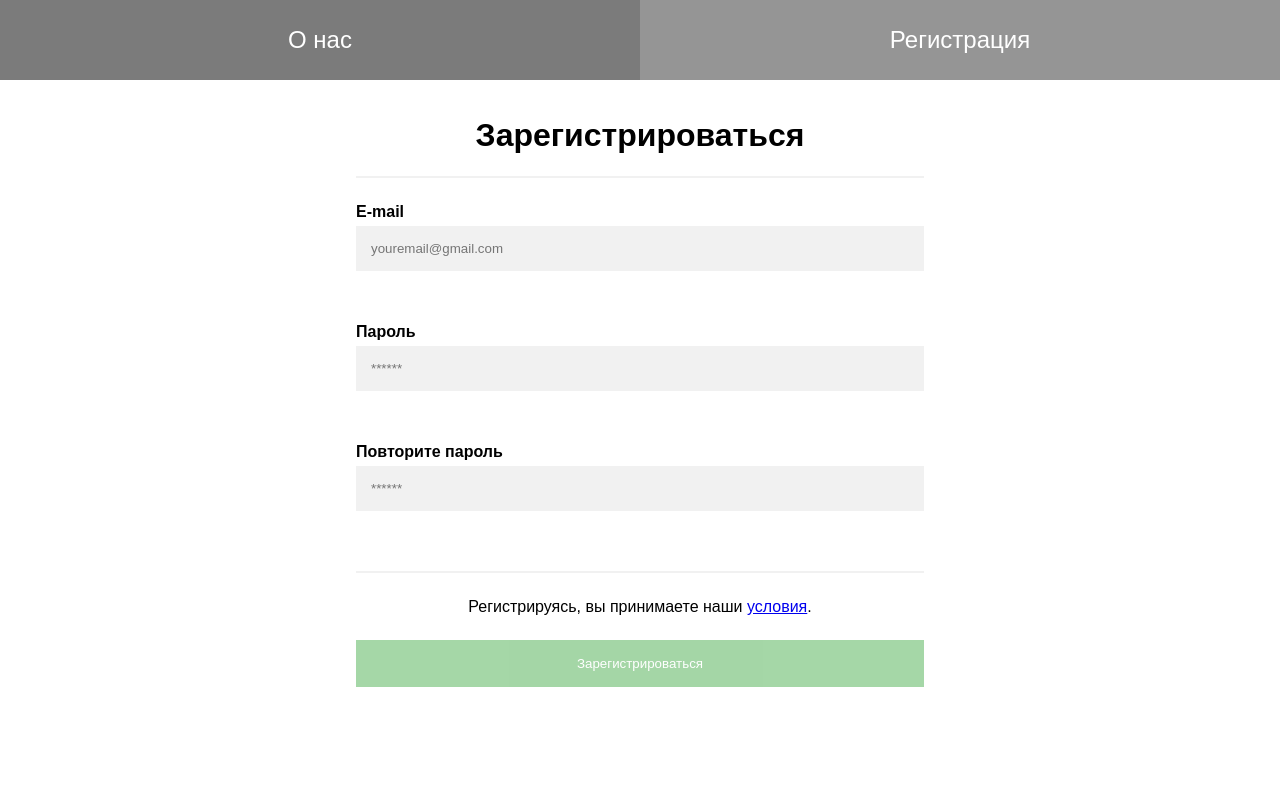
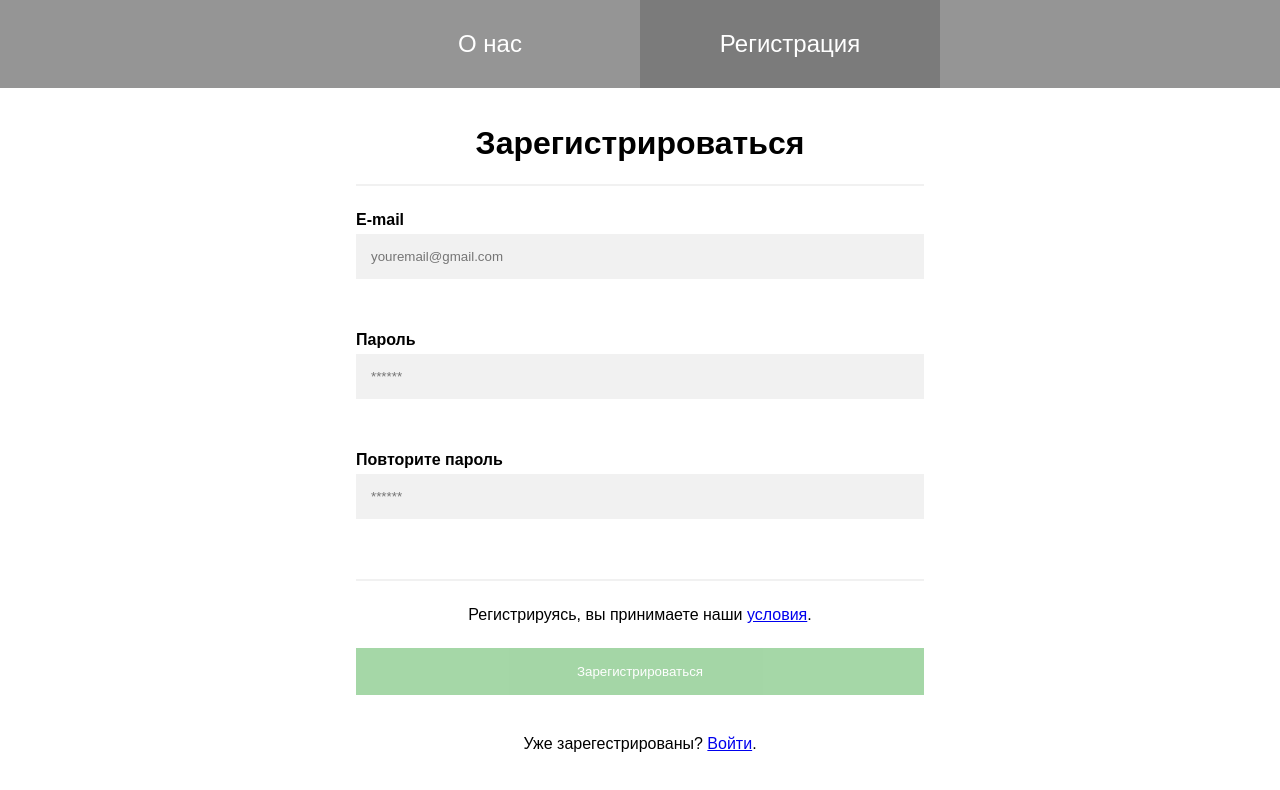
Before and after one commit to Arman-Front/test-registration, a Vue app: page /registration in a window 1280 px wide. Shown: the top 790 px of the page. Built offline with nearby package versions, Linux system fonts and the light colour scheme.

Commit message:
add vue-router & connected vew-resource

```diff
--- a/package.json
+++ b/package.json
@@ -10,6 +10,7 @@
   "dependencies": {
     "core-js": "^3.4.4",
     "vue": "^2.6.10",
+    "vue-resource": "^1.5.1",
     "vue-router": "^3.1.4",
     "vuelidate": "^0.7.4"
   },
--- a/public/main.css
+++ b/public/main.css
@@ -17,20 +17,27 @@ body {
     text-align: center;
     font-size: 24px;
     display: flex;
-    line-height: 80px;
+    justify-content: center;
 }
 
 .navigate_links a {
     text-decoration: none;
     color: #fff;
-    width: 50%;
+    display: flex;
+    justify-content: center;
+    padding: 30px 0;
 }
 
 .navigate_links a:hover {
-    background: #7b7b7b;
+    background: #8c8c8c;
 }
 
-.navbar_element:active {
+.navbar_element {
+    list-style-type: none;
+    width: 300px;
+}
+
+.navbar_element.active {
     background: #7b7b7b;
 }
 
--- a/src/App.vue
+++ b/src/App.vue
@@ -2,8 +2,12 @@
   <div class="container>">
     <div class="navigate">
       <div class="navigate_links">
-        <router-link class="navbar_element" to="/">О нас</router-link>
-        <router-link class="navbar_element" :to="'/registration'">Регистрация</router-link>
+        <router-link tag="li" class="navbar_element" exact to="/" active-class="active">
+          <a>О нас</a>
+        </router-link>
+        <router-link tag="li" class="navbar_element" :to="'/registration'" active-class="active">
+          <a>Регистрация</a>
+        </router-link>
       </div>
     </div>
 
--- a/src/pages/Registration.vue
+++ b/src/pages/Registration.vue
@@ -57,6 +57,10 @@
                     Зарегистрироваться</button>
             </div>
         </form>
+
+        <div class="auth">
+            <p class="auth_text">Уже зарегестрированы? <a href="/" class="auth_link">Войти</a>.</p>
+        </div>
     </div>
 </template>
 
```
Also changed, not shown: 1 other file (tests, documents, lock files or other folders).
